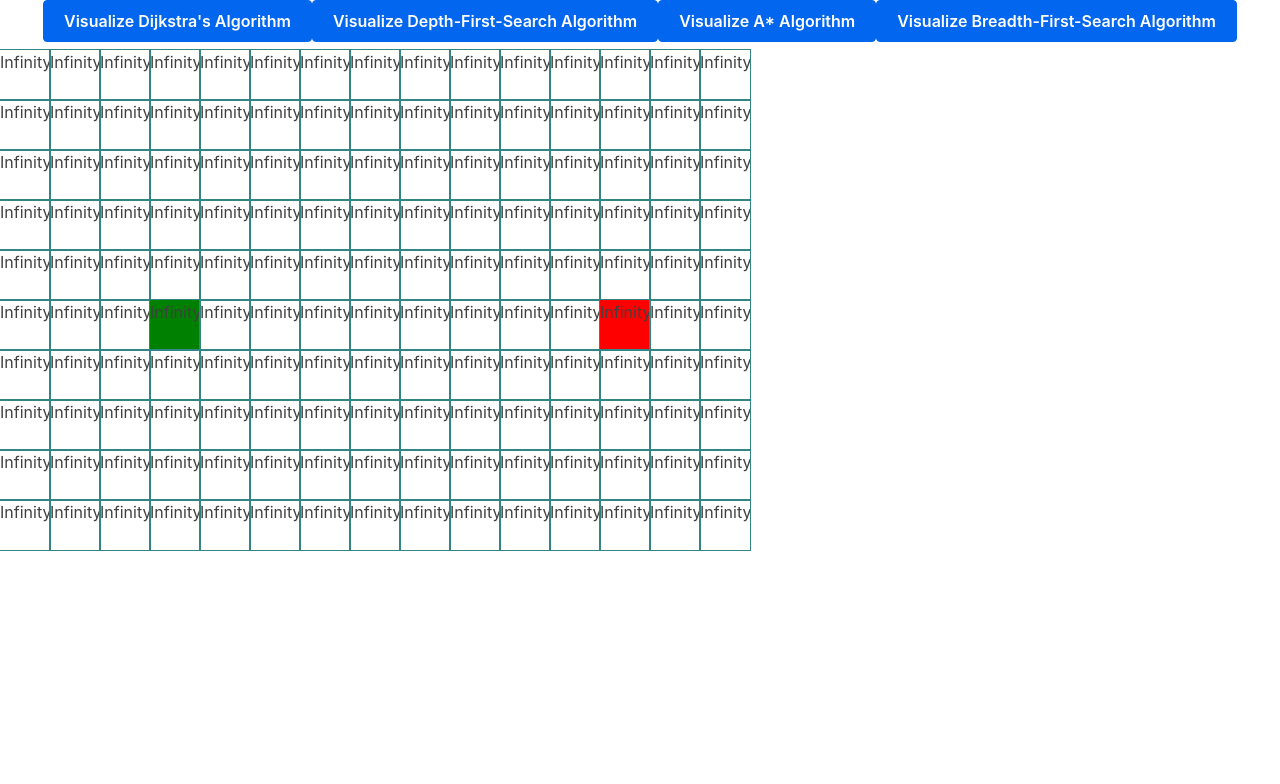
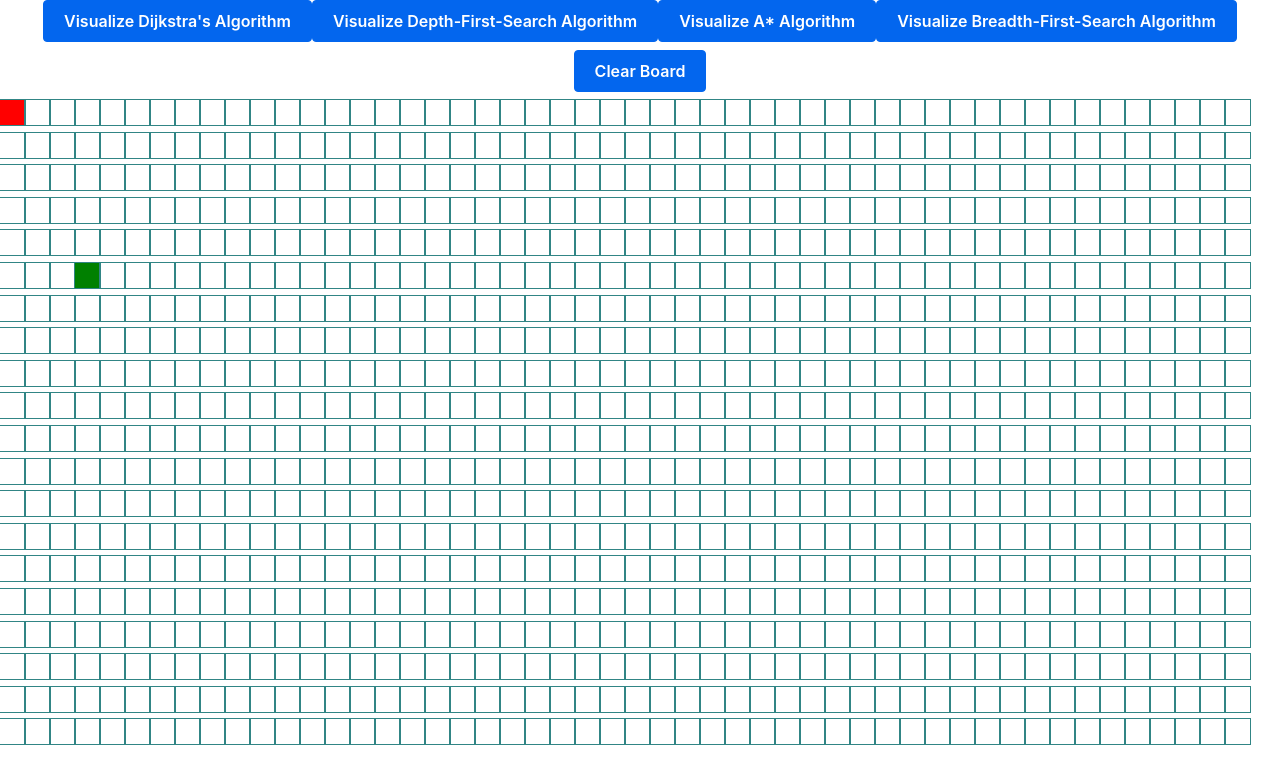
Before and after one commit to ynissar/pathfindingVisualizer, a React (Create React App) app in the folder visualizer/: page / in a window 1280 px wide. Shown: the top 784 px of the page. Built offline with nearby package versions, Linux system fonts and the light colour scheme.

Commit message:
Created moveable end and start nodes

```diff
--- a/visualizer/src/PathVisualizer/Node/Node.css
+++ b/visualizer/src/PathVisualizer/Node/Node.css
@@ -1,8 +1,8 @@
 .node {
   margin: 0px;
   padding: 0px;
-  width: 50px;
-  height: 50px;
+  width: 25px;
+  height: 25px;
   outline: 1px solid rgb(49, 133, 133);
   /* background-color: blue; <-- for when we implement colors */
   display: inline-block;
--- a/visualizer/src/PathVisualizer/Node/Node.jsx
+++ b/visualizer/src/PathVisualizer/Node/Node.jsx
@@ -13,7 +13,9 @@ class Node extends Component {
     if (
       this.props.isChecked === nextProps.isChecked &&
       this.props.isWall === nextProps.isWall &&
-      this.props.isShortest === nextProps.isShortest
+      this.props.isShortest === nextProps.isShortest &&
+      this.props.isEnd === nextProps.isEnd &&
+      this.props.isStart === nextProps.isStart
     ) {
       return false;
     }
@@ -56,10 +58,8 @@ class Node extends Component {
         className={`node bobofinkleton ${endOrStartClass}`}
         onMouseDown={() => onMouseDown(row, column)}
         onMouseEnter={() => onMouseEnter(row, column)}
-        onMouseUp={() => onMouseUp()}
-      >
-        <p>{this.props.fcost}</p>
-      </div>
+        onMouseUp={() => onMouseUp(row, column)}
+      ></div>
     );
   }
 }
--- a/visualizer/src/PathVisualizer/PathVisualizer.jsx
+++ b/visualizer/src/PathVisualizer/PathVisualizer.jsx
@@ -1,18 +1,23 @@
 import React, { Component } from "react";
 import Node from "./Node/Node";
 import "./PathVisualizer.css";
-import { dijkstra, getNodesInShortestPathOrder } from "./Algorithms/dijkstra";
-import { DFS } from "./Algorithms/DFS";
-import { BFS } from "./Algorithms/BFS";
-import { A } from "./Algorithms/A";
+import {
+  dijkstra,
+  getNodesInShortestPathOrder,
+} from "./Algorithms/pathfinding/dijkstra";
+import { DFS } from "./Algorithms/pathfinding/DFS";
+import { BFS } from "./Algorithms/pathfinding/BFS";
+import { A } from "./Algorithms/pathfinding/A";
 
 // Constants for start node, end node, # of rows and # of columns
-const GRID_ROWS = 10;
-const GRID_COLUMNS = 15;
-const START_NODE_ROW = 5;
-const START_NODE_COLUMN = 3;
-const END_NODE_ROW = 5;
-const END_NODE_COLUMN = 12;
+const GRID_ROWS = 20;
+const GRID_COLUMNS = 50;
+let startNodeRow = 5;
+let startNodeColumn = 3;
+let endNodeRow = 0;
+let endNodeColumn = 0;
+let isThereStart = true;
+let isThereEnd = true;
 
 class PathVisualizer extends Component {
   // Constructor
@@ -35,7 +40,39 @@ class PathVisualizer extends Component {
   handleMouseDown(row, column) {
     console.log(`mouse down at ${row} ${column}`);
     const newGrid = this.state.grid;
-    newGrid[row][column].isWall = !newGrid[row][column].isWall; // Changes it to whatever is the opposite of isWall
+    if (
+      !newGrid[row][column].isStart &&
+      !newGrid[row][column].isEnd &&
+      isThereStart &&
+      isThereEnd
+    ) {
+      newGrid[row][column].isWall = !newGrid[row][column].isWall; // Changes it to whatever is the opposite of isWall
+      this.setState({ grid: newGrid, mouseIsPressed: true });
+    } else if (newGrid[row][column].isStart) {
+      newGrid[row][column].isStart = !newGrid[row][column].isStart;
+      isThereStart = false;
+      this.setState({ grid: newGrid, mouseIsPressed: false });
+      return;
+    } else if (newGrid[row][column].isEnd) {
+      newGrid[row][column].isEnd = !newGrid[row][column].isEnd;
+      isThereEnd = false;
+      this.setState({ grid: newGrid, mouseIsPressed: false });
+      return;
+    } else if (isThereStart == false) {
+      newGrid[row][column].isStart = !newGrid[row][column].isStart;
+      startNodeRow = row;
+      startNodeColumn = column;
+      isThereStart = true;
+      this.setState({ grid: newGrid, mouseIsPressed: false });
+      return;
+    } else if (isThereEnd == false) {
+      newGrid[row][column].isEnd = !newGrid[row][column].isEnd;
+      isThereEnd = true;
+      endNodeRow = row;
+      endNodeColumn = column;
+      this.setState({ grid: newGrid, mouseIsPressed: false });
+      return;
+    }
     this.setState({ grid: newGrid, mouseIsPressed: true });
   }
 
@@ -51,7 +88,7 @@ class PathVisualizer extends Component {
     this.setState({ grid: newGrid });
   }
 
-  handleMouseUp() {
+  handleMouseUp(row, column) {
     console.log(`mouse up`);
     this.setState({ mouseIsPressed: false });
   }
@@ -83,8 +120,8 @@ class PathVisualizer extends Component {
   visualizeDijkstra() {
     const grid = this.state.grid;
 
-    const startNode = grid[START_NODE_ROW][START_NODE_COLUMN];
-    const endNode = grid[END_NODE_ROW][END_NODE_COLUMN];
+    const startNode = grid[startNodeRow][startNodeColumn];
+    const endNode = grid[endNodeRow][endNodeColumn];
 
     const visitedNodesInOrder = dijkstra(grid, startNode, endNode);
     const shortestPath = getNodesInShortestPathOrder(endNode);
@@ -97,8 +134,8 @@ class PathVisualizer extends Component {
   visualizeDFS() {
     const { grid } = this.state;
 
-    const startNode = grid[START_NODE_ROW][START_NODE_COLUMN];
-    const endNode = grid[END_NODE_ROW][END_NODE_COLUMN];
+    const startNode = grid[startNodeRow][startNodeColumn];
+    const endNode = grid[endNodeRow][endNodeColumn];
 
     const visitedNodesInOrder = DFS(grid, startNode, endNode);
 
@@ -110,8 +147,8 @@ class PathVisualizer extends Component {
   visualizeAstar() {
     const { grid } = this.state;
 
-    const startNode = grid[START_NODE_ROW][START_NODE_COLUMN];
-    const endNode = grid[END_NODE_ROW][END_NODE_COLUMN];
+    const startNode = grid[startNodeRow][startNodeColumn];
+    const endNode = grid[endNodeRow][endNodeColumn];
 
     const visitedNodesInOrder = A(grid, startNode, endNode);
 
@@ -126,8 +163,8 @@ class PathVisualizer extends Component {
   visualizeBFS() {
     const { grid } = this.state;
 
-    const startNode = grid[START_NODE_ROW][START_NODE_COLUMN];
-    const endNode = grid[END_NODE_ROW][END_NODE_COLUMN];
+    const startNode = grid[startNodeRow][startNodeColumn];
+    const endNode = grid[endNodeRow][endNodeColumn];
 
     const visitedNodesInOrder = BFS(grid, startNode, endNode);
 
@@ -139,12 +176,18 @@ class PathVisualizer extends Component {
     this.animateShortest(shortestPath);
   }
 
+  clearBoard() {
+    const grid = createGrid();
+
+    this.setState({ grid: grid });
+  }
+
   // Render(), mounts to DOM
   // Renders a <Node /> for each item in grid
   render() {
     const { grid } = this.state;
     // console.log(this.state.mouseIsPressed);
-    // console.log("render");
+    console.log("render");
 
     return (
       <div>
@@ -160,6 +203,7 @@ class PathVisualizer extends Component {
         <button onClick={() => this.visualizeBFS()}>
           Visualize Breadth-First-Search Algorithm
         </button>
+        <button onClick={() => this.clearBoard()}>Clear Board</button>
         <div className="grid">
           {
             // using a nested map methods to create each Node component with props from this.state.grid's nodes' properties
@@ -236,8 +280,8 @@ function createNode(row, column) {
   const node = {
     row,
     column,
-    isStart: row == START_NODE_ROW && column == START_NODE_COLUMN,
-    isEnd: row == END_NODE_ROW && column == END_NODE_COLUMN,
+    isStart: row == startNodeRow && column == startNodeColumn,
+    isEnd: row == endNodeRow && column == endNodeColumn,
     distance: Infinity,
     distanceToEnd: Infinity,
     fcost: Infinity,
```
Also changed, not shown: visualizer/src/PathVisualizer/Practice.jsx (+15 -188 lines), visualizer/src/PathVisualizer/Algorithms/pathfinding/A.js (renamed from visualizer/src/PathVisualizer/Algorithms/A.js), visualizer/src/PathVisualizer/Algorithms/pathfinding/Astar.js (renamed from visualizer/src/PathVisualizer/Algorithms/Astar.js), visualizer/src/PathVisualizer/Algorithms/pathfinding/BFS.js (renamed from visualizer/src/PathVisualizer/Algorithms/BFS.js), visualizer/src/PathVisualizer/Algorithms/pathfinding/DFS.js (renamed from visualizer/src/PathVisualizer/Algorithms/DFS.js), visualizer/src/PathVisualizer/Algorithms/pathfinding/dijkstra.js (renamed from visualizer/src/PathVisualizer/Algorithms/dijkstra.js), visualizer/src/PathVisualizer/Algorithms/pathfinding/general.js (renamed from visualizer/src/PathVisualizer/Algorithms/general.js).
